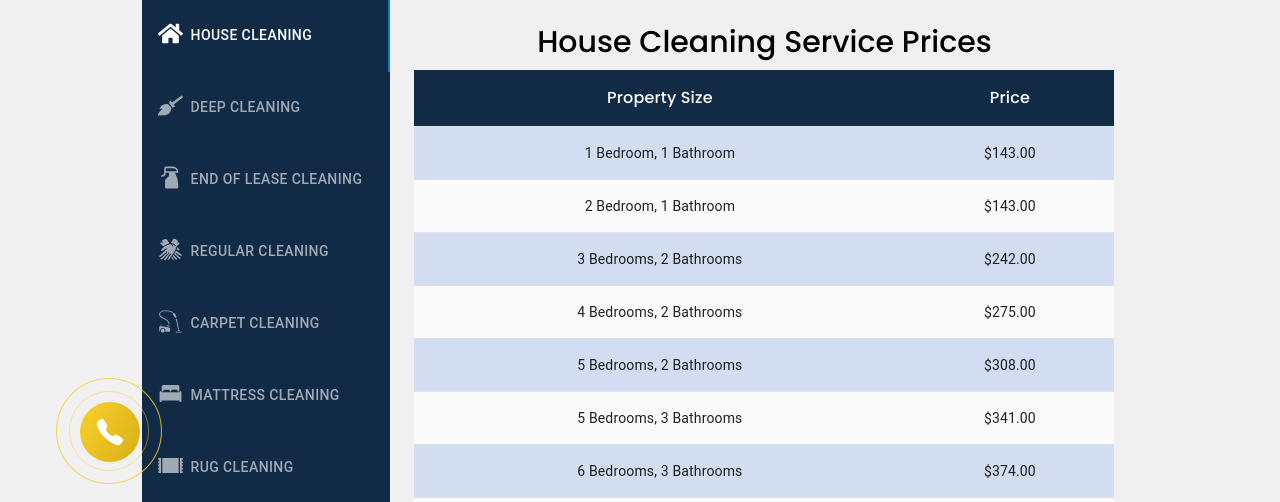
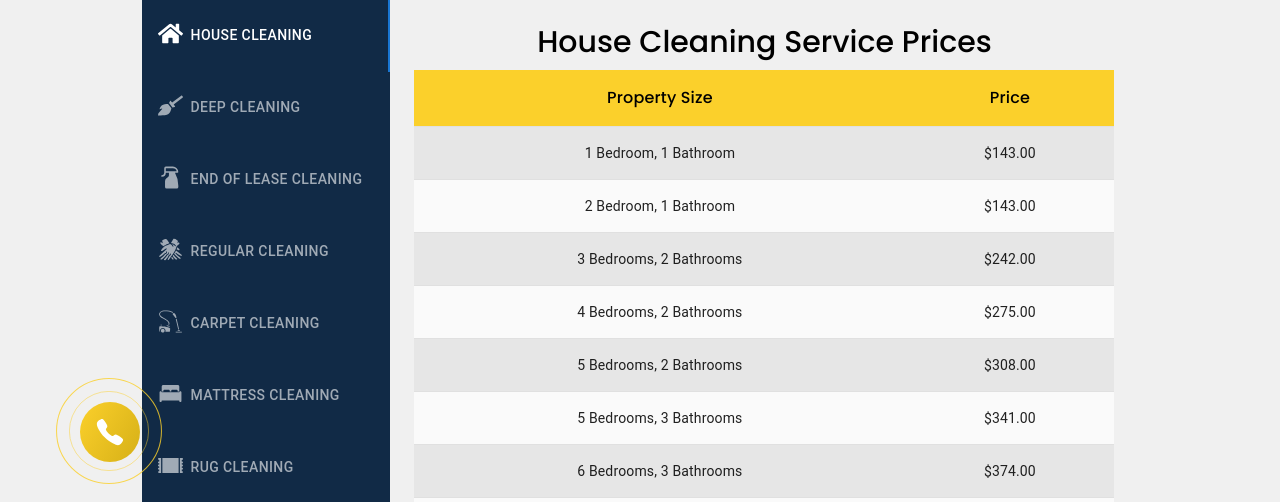
Before and after one commit to mrehansandali/cleaning-web, a Next.js app: page /prices in a window 1280 px wide. Shown: the part 298-800 px from the top of the page. Built offline with nearby package versions, Linux system fonts and the light colour scheme.

Commit message:
homepage table color change

```diff
--- a/src/containers/DiscountPopUp/DiscountPopUp.tsx
+++ b/src/containers/DiscountPopUp/DiscountPopUp.tsx
@@ -29,7 +29,7 @@ export default function BasicModal({toggle, isOpenPopup}: Props) {
                     <p className={`${styles.sub_heading}`}>On Your First Cleaning</p>
                     <p className={`${styles.text}`}>Schedule A Call</p>
                     <button className={`${styles.button}`}><IoCall/></button>
-                    <p className={`${styles.close_text}`}>No, I'll Pay Full Price.</p>
+                    <p onClick={() => toggle()} className={`${styles.close_text}`}>No, I'll Pay Full Price.</p>
                 </div>
                 <div onClick={() => toggle()} className={`${styles.cross_container}`}><RxCross1 className={`${styles.cross_button}`}/></div>
             </Box>
--- a/src/containers/Form/form.module.scss
+++ b/src/containers/Form/form.module.scss
@@ -2,7 +2,7 @@
     display: flex;
     flex-direction: column;
     justify-content: center;
-    padding: 30px 0;
+    padding: 60px 0;
     max-height: 900px;
     background: linear-gradient(rgba(0,0,0,0.5), rgba(0,0,0,0.5)), url("https://res.cloudinary.com/divbpcro8/image/upload/v1716553930/hero_utdjud.jpg");
     background-position: 50%;
--- a/src/containers/PriceList/PriceList.tsx
+++ b/src/containers/PriceList/PriceList.tsx
@@ -21,7 +21,7 @@ const StyledTableCell = styled(TableCell)(({ theme }) => ({
 
 const StyledTableRow = styled(TableRow)(({ theme }) => ({
   '&:nth-of-type(odd)': {
-    backgroundColor: "rgb(132 165 223 / 34%)",
+    backgroundColor: "#8080802b",
   },
   '&:last-child td, &:last-child th': {
     border: 0,
--- a/src/containers/PriceList/priceList.module.scss
+++ b/src/containers/PriceList/priceList.module.scss
@@ -31,6 +31,8 @@
         th{
             font-size: 16px;
             font-family: $poppins_regular;
+            background-color: $yellow;
+            color: #000;
         }
     }
     @media(max-width:768px){
--- a/src/containers/PricesPage/price-index.tsx
+++ b/src/containers/PricesPage/price-index.tsx
@@ -63,7 +63,7 @@ const StyledTableCell = styled(TableCell)(({ theme }) => ({
 
 const StyledTableRow = styled(TableRow)(({ theme }) => ({
   '&:nth-of-type(odd)': {
-    backgroundColor: "rgb(132 165 223 / 34%)",
+    backgroundColor: "#8080802b",
   },
   '&:last-child td, &:last-child th': {
     border: 0,
--- a/src/containers/PricesPage/pricesPage.module.scss
+++ b/src/containers/PricesPage/pricesPage.module.scss
@@ -48,8 +48,8 @@
         th{
             font-size: 16px;
             font-family: $poppins_regular;
-            background-color: $tarcoal;
-            color: #fff;
+            background-color: $yellow;
+            color: #000;
         }
     }
 }
--- a/src/containers/ReasonToCallUs/ReasonToCallUs.tsx
+++ b/src/containers/ReasonToCallUs/ReasonToCallUs.tsx
@@ -23,7 +23,7 @@ const StyledTableCell = styled(TableCell)(({ theme }) => ({
 
 const StyledTableRow = styled(TableRow)(({ theme }) => ({
   '&:nth-of-type(odd)': {
-    backgroundColor: "rgb(132 165 223 / 34%)",
+    backgroundColor: "#8080802b",
   },
   '&:last-child td, &:last-child th': {
     border: 0,
--- a/src/containers/ReasonToCallUs/reasonToCallUs.module.scss
+++ b/src/containers/ReasonToCallUs/reasonToCallUs.module.scss
@@ -36,8 +36,8 @@
         th{
             font-size: 16px;
             font-family: $poppins_regular;
-            background-color: $tarcoal;
-            color: #fff;
+            background-color: $yellow;
+            color: #000;
         }
     }
     @media(max-width:768px){
--- a/src/containers/WhatMakeUsDifferent/whatMakeUsDifferent.module.scss
+++ b/src/containers/WhatMakeUsDifferent/whatMakeUsDifferent.module.scss
@@ -2,7 +2,7 @@
 
 .container{
     padding: 60px 0;
-    background: linear-gradient(rgba(0,0,0,0.5), rgba(0,0,0,0.5)), url("https://www.shutterstock.com/shutterstock/photos/1430294426/display_1500/stock-photo-woman-hoovering-carpet-in-living-room-cleaning-service-1430294426.jpg");
+    background: linear-gradient(rgba(0,0,0,0.5), rgba(0,0,0,0.5)), url("https://res.cloudinary.com/divbpcro8/image/upload/v1717416633/ourMission_g0jwad.jpg");
     background-position: 50%;
     background-repeat: no-repeat;
     background-size: cover;
@@ -25,6 +25,8 @@
         th{
             font-size: 16px;
             font-family: $poppins_regular;
+            background-color: $yellow;
+            color: #000;
         }
     }
     @media(max-width:768px){
--- a/src/containers/WhatMakeUsDifferent/whatMakeUsDifferent.tsx
+++ b/src/containers/WhatMakeUsDifferent/whatMakeUsDifferent.tsx
@@ -23,7 +23,7 @@ const StyledTableCell = styled(TableCell)(({ theme }) => ({
 
 const StyledTableRow = styled(TableRow)(({ theme }) => ({
   '&:nth-of-type(odd)': {
-    backgroundColor: "rgb(132 165 223 / 34%)",
+    backgroundColor: "#8080802b",
   },
   '&:last-child td, &:last-child th': {
     border: 0,
```
